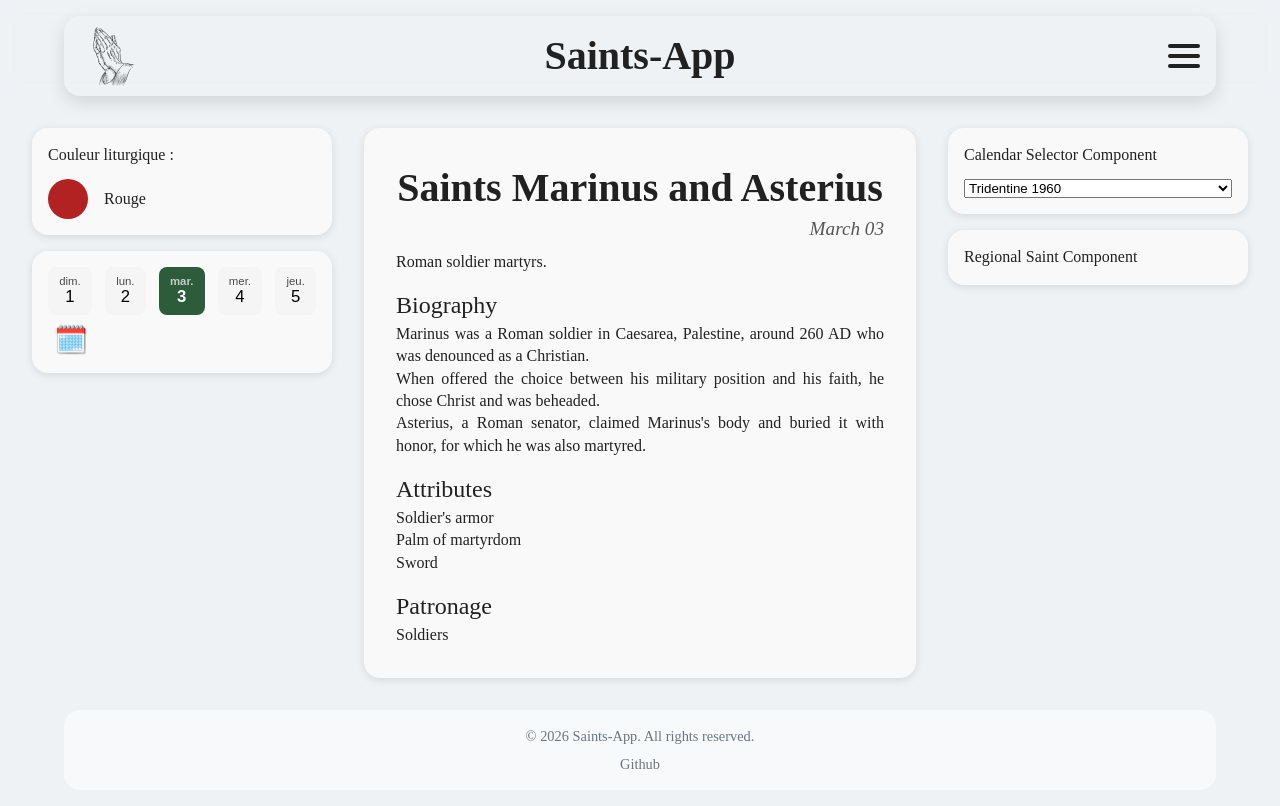
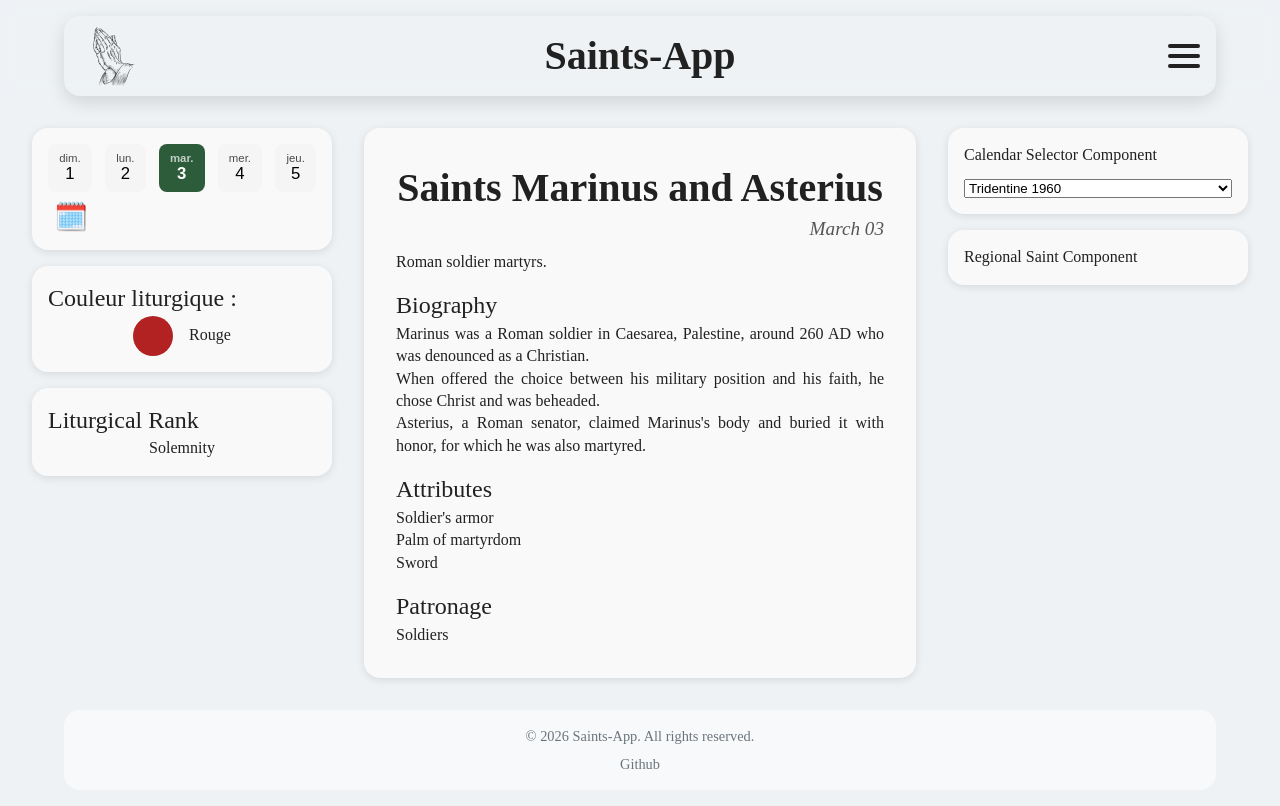
Before and after one commit to cybreuil/saints-app, a React (Vite) app: page /saint-of-the-day in a window 1280 px wide. Built offline with nearby package versions, Linux system fonts and the light colour scheme; a web font is replaced by a local one.

Commit message:
feat: liturgicalRank component

```diff
--- a/src/components/LiturgicalColor/LiturgicalColor.css
+++ b/src/components/LiturgicalColor/LiturgicalColor.css
@@ -1,7 +1,6 @@
 .liturgical-color {
 	display: flex;
 	flex-direction: column;
-	gap: 0.8rem;
 	box-shadow: 0 2px 8px rgba(0, 0, 0, 0.1);
 	border-radius: 1rem;
 	padding: 1rem;
@@ -12,6 +11,7 @@
 	flex-direction: row;
 	align-items: center;
 	gap: 1rem;
+	justify-content: center;
 }
 .liturgical-color__circle {
 	width: 40px;
--- a/src/components/LiturgicalColor/LiturgicalColor.tsx
+++ b/src/components/LiturgicalColor/LiturgicalColor.tsx
@@ -9,7 +9,7 @@ const LiturgicalColor = ({
 }) => {
 	return (
 		<div className="liturgical-color">
-			Couleur liturgique :
+			<h3>Couleur liturgique :</h3>
 			{!color ? (
 				<p>Inconnue</p>
 			) : (
--- /dev/null
+++ b/src/components/LiturgicalRank/LiturgicalRank.css
@@ -0,0 +1,11 @@
+.liturgical-rank {
+	display: flex;
+	flex-direction: column;
+	background-color: #f9f9f9;
+	box-shadow: 0 2px 8px rgba(0, 0, 0, 0.1);
+	border-radius: 1rem;
+	padding: 1rem;
+}
+.liturgical-rank .rank-item {
+	text-align: center;
+}
--- /dev/null
+++ b/src/components/LiturgicalRank/LiturgicalRank.tsx
@@ -0,0 +1,22 @@
+import "./LiturgicalRank.css";
+
+const RANKS = {
+	1: "Solemnity",
+	2: "Feast",
+	3: "Memorial",
+	4: "Optional Memorial",
+	5: "Commemoration",
+};
+
+const LiturgicalRank = () => {
+	return (
+		<div className="liturgical-rank">
+			<h3>Liturgical Rank</h3>
+			<div className="rank-item">
+				<span className="rank-name">{RANKS[1]}</span>
+			</div>
+		</div>
+	);
+};
+
+export { LiturgicalRank };
--- a/src/pages/SaintOfTheDay/SaintOfTheDay.tsx
+++ b/src/pages/SaintOfTheDay/SaintOfTheDay.tsx
@@ -9,6 +9,7 @@ import { motion } from "framer-motion";
 import { TRANSITIONS } from "../../styles/theme";
 import { LiturgicalColor } from "../../components/LiturgicalColor/LiturgicalColor";
 import { MiniCalendar } from "../../components/MiniCalendar/MiniCalendar";
+import { LiturgicalRank } from "../../components/LiturgicalRank/LiturgicalRank";
 
 const getTodayKey = () => {
 	const today = new Date();
@@ -70,6 +71,15 @@ const SaintOfTheDay: React.FC = () => {
 		<div className="saint-of-the-day-layout">
 			<div className="sidebar-left">
 				<div className="sidebar-left-sticky">
+					<motion.div
+						initial={{ x: -50, opacity: 0 }}
+						animate={{ x: 0, opacity: 1 }}
+						transition={{ duration: 0.5, delay: 0.4 }}
+						// layoutId="calendar-container"
+					>
+						<MiniCalendar />
+					</motion.div>
+
 					{/*Logique de facultatif a ajouter si on a pas de couleur dans certains calendriers*/}
 					{/*{saint.liturgicalColor && (*/}
 					<motion.div
@@ -83,10 +93,9 @@ const SaintOfTheDay: React.FC = () => {
 					<motion.div
 						initial={{ x: -50, opacity: 0 }}
 						animate={{ x: 0, opacity: 1 }}
-						transition={{ duration: 0.5, delay: 0.4 }}
-						// layoutId="calendar-container"
+						transition={{ duration: 0.5, delay: 0.6 }}
 					>
-						<MiniCalendar />
+						<LiturgicalRank />
 					</motion.div>
 				</div>
 			</div>
```
Also changed, not shown: 1 other file (tests, documents, lock files or other folders).
